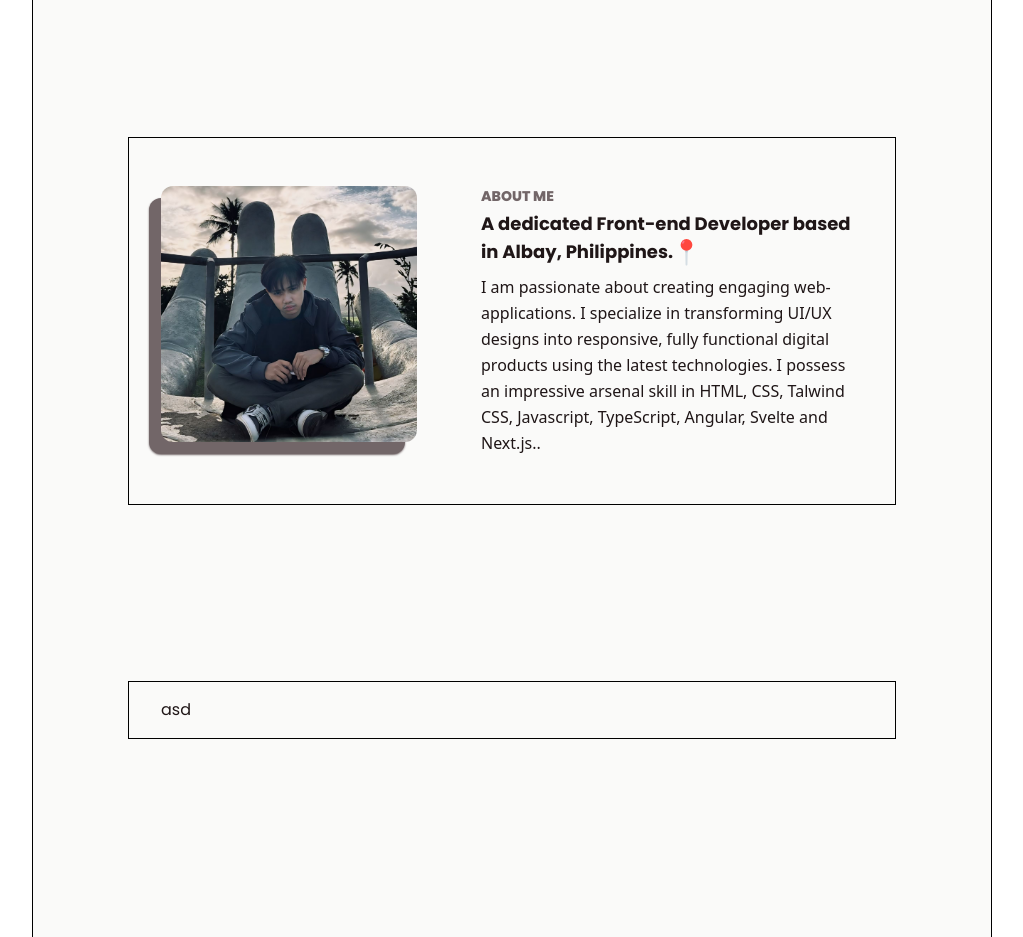
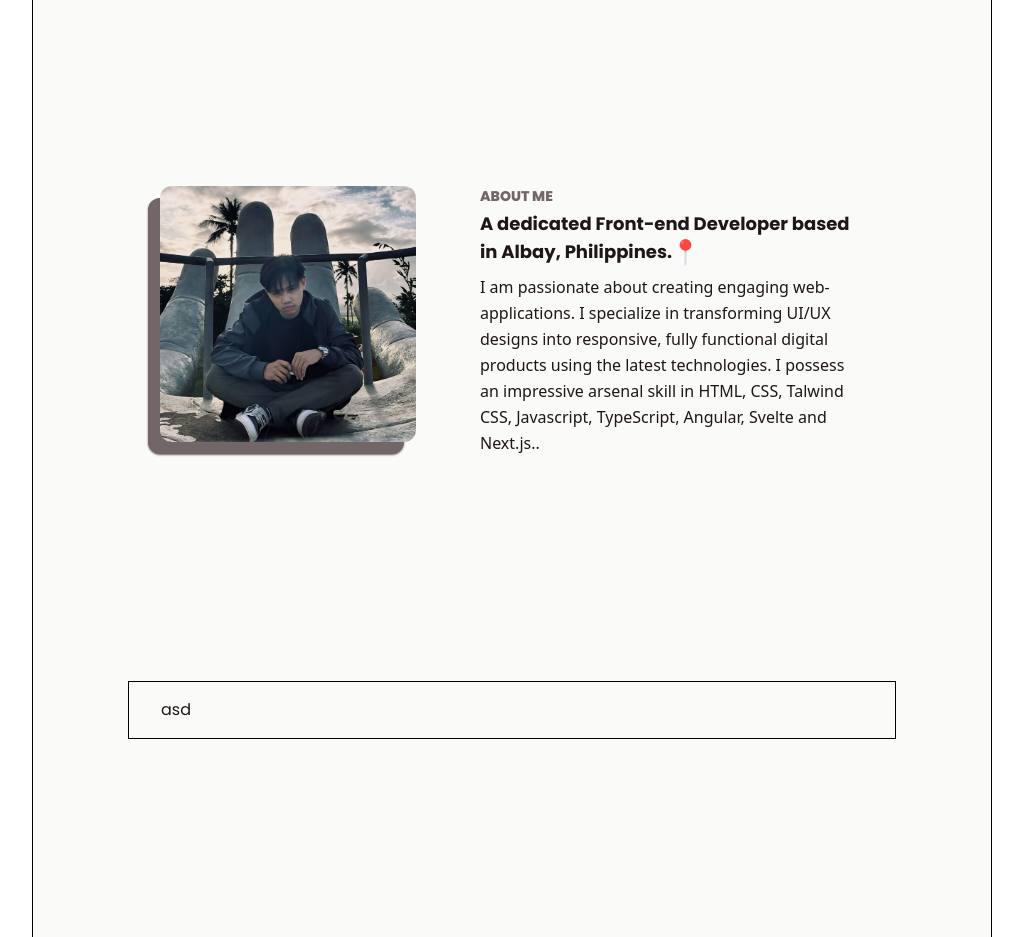
Before and after one commit to AlroJohn/my_portfolio, a Next.js app: page / in a window 1280 px wide. Shown: the part 840-1777 px from the top of the page, without its empty margins (128-1151 px from the left). Built offline with nearby package versions, Linux system fonts and the light colour scheme.

Commit message:
removed some border

```diff
--- a/src/app/components/user-interface/About.tsx
+++ b/src/app/components/user-interface/About.tsx
@@ -13,7 +13,7 @@ export const About = () => {
           once: false, // Repeat animation on scroll
         }}
         transition={{ duration: 1 }}
-        className="w-full max-w-screen-md h-fit flex lg:flex-row flex-col py-4 group  border border-black"
+        className="w-full max-w-screen-md h-fit flex lg:flex-row flex-col py-4 group"
       >
         {/* Left side with the image */}
         <LeftSide />
```
